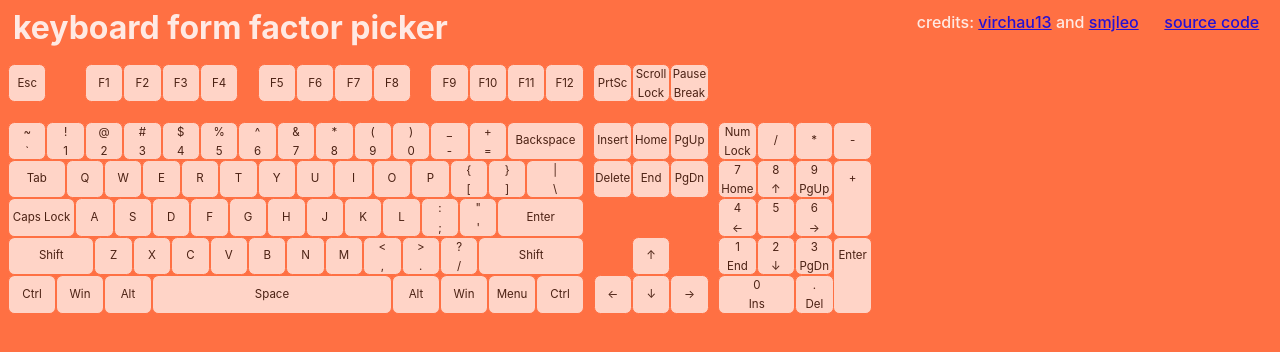
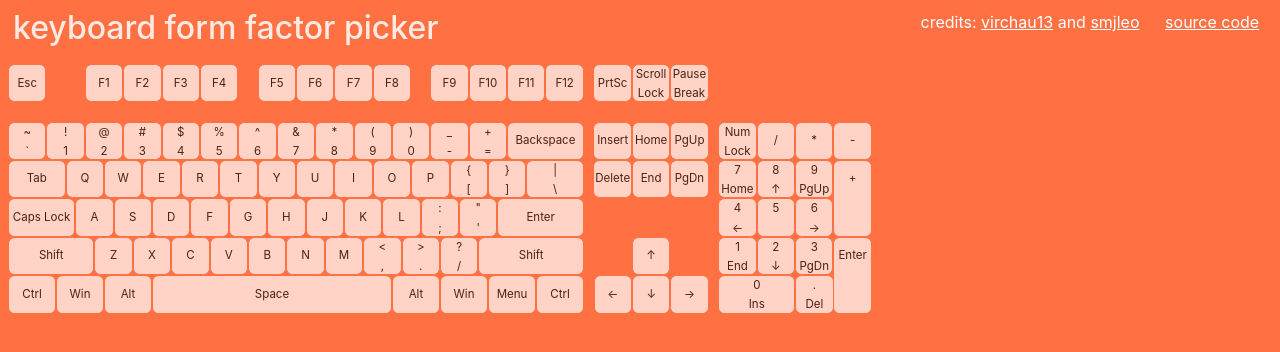
Before and after one commit to smjleo/kb-ff-picker, a website: page index.html in a window 1280 px wide. Drawn offline with Linux system fonts and the light colour scheme.

Commit message:
make hyperlinks white

```diff
--- a/styles.css
+++ b/styles.css
@@ -14,12 +14,11 @@ body > h1, h2, h3, h4, h5, h6 {
 
 #topbar {
     flex-direction: row;
-    opacity: 0.85;
-    font-weight: 450;
     height: 40px;
     margin-bottom: 1vh;
     vertical-align: middle;
     text-align: center;
+
 }
 
 #credits, #source-code {
@@ -27,10 +26,16 @@ body > h1, h2, h3, h4, h5, h6 {
     margin: 4px 1vw 0 1vw;
 }
 
+#credits > a, #source-code {
+    color: white;
+}
+
 #title {
     float: left;
     width: auto;
     margin: auto 5px auto 5px;
+    opacity: 0.85;
+    font-weight: 450;
 }
 
 #keyboard {
```
